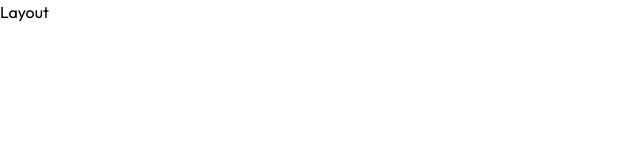
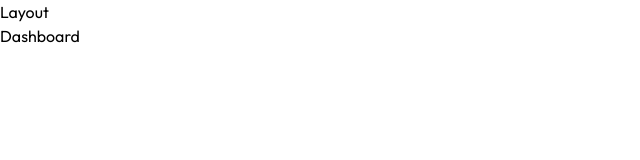
Before and after one commit to shahbaz1957/Resume-Builder, a React (Vite) app in the folder client/: page /app in a window 1280 px wide. Shown: the top 160 px of the page, without its empty margins (0-640 px from the left). Built offline with nearby package versions, Linux system fonts and the light colour scheme; a web font is replaced by a local one.

Commit message:
outlet setup in Layout.jsx

```diff
--- a/client/src/pages/Layout.jsx
+++ b/client/src/pages/Layout.jsx
@@ -1,8 +1,12 @@
 import React from 'react'
+import { Outlet } from 'react-router-dom'
 
 function Layout() {
   return (
-    <div>Layout</div>
+    <div>
+      <div>Layout</div>
+    <Outlet/>
+    </div>
   )
 }
 
```
